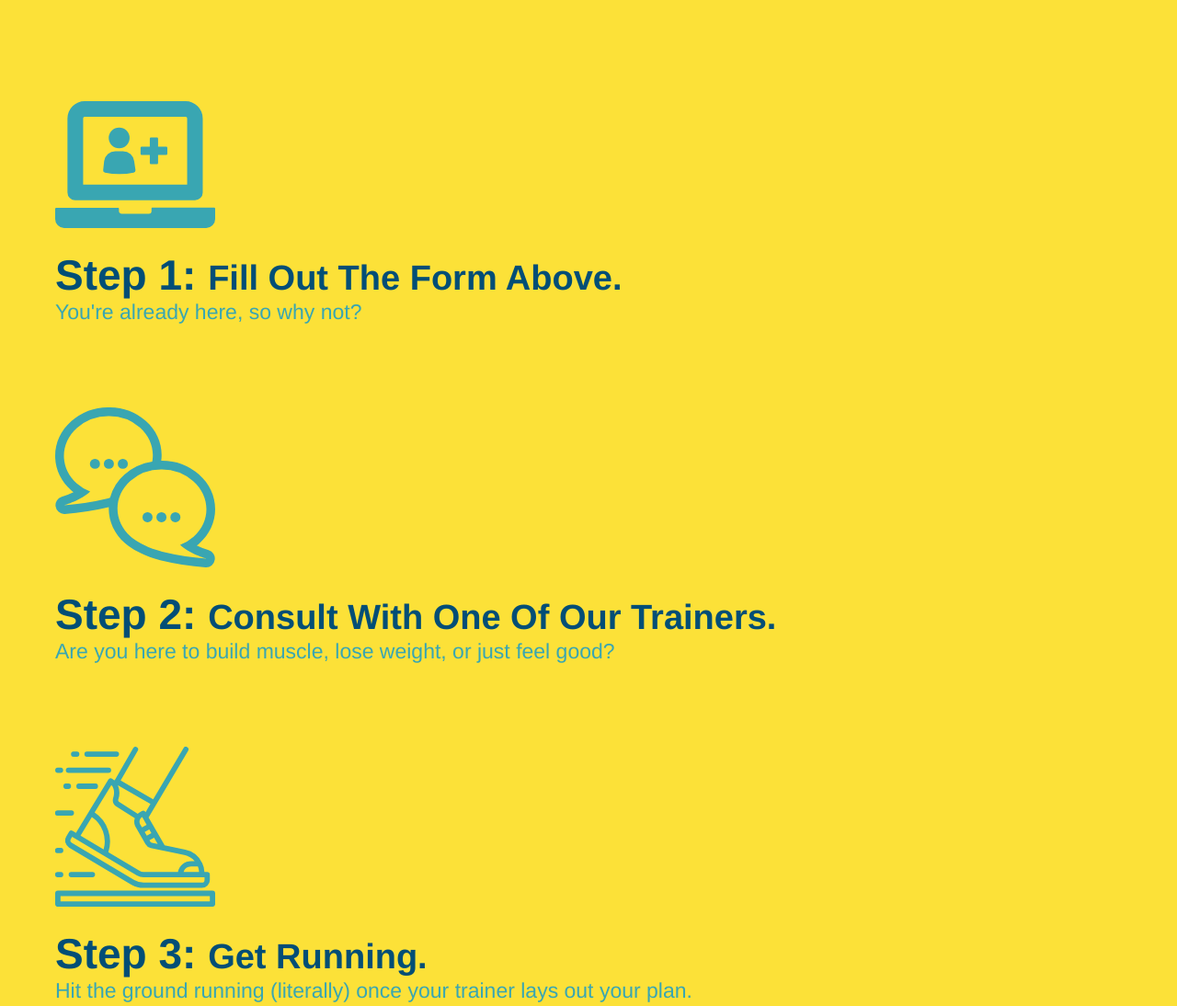
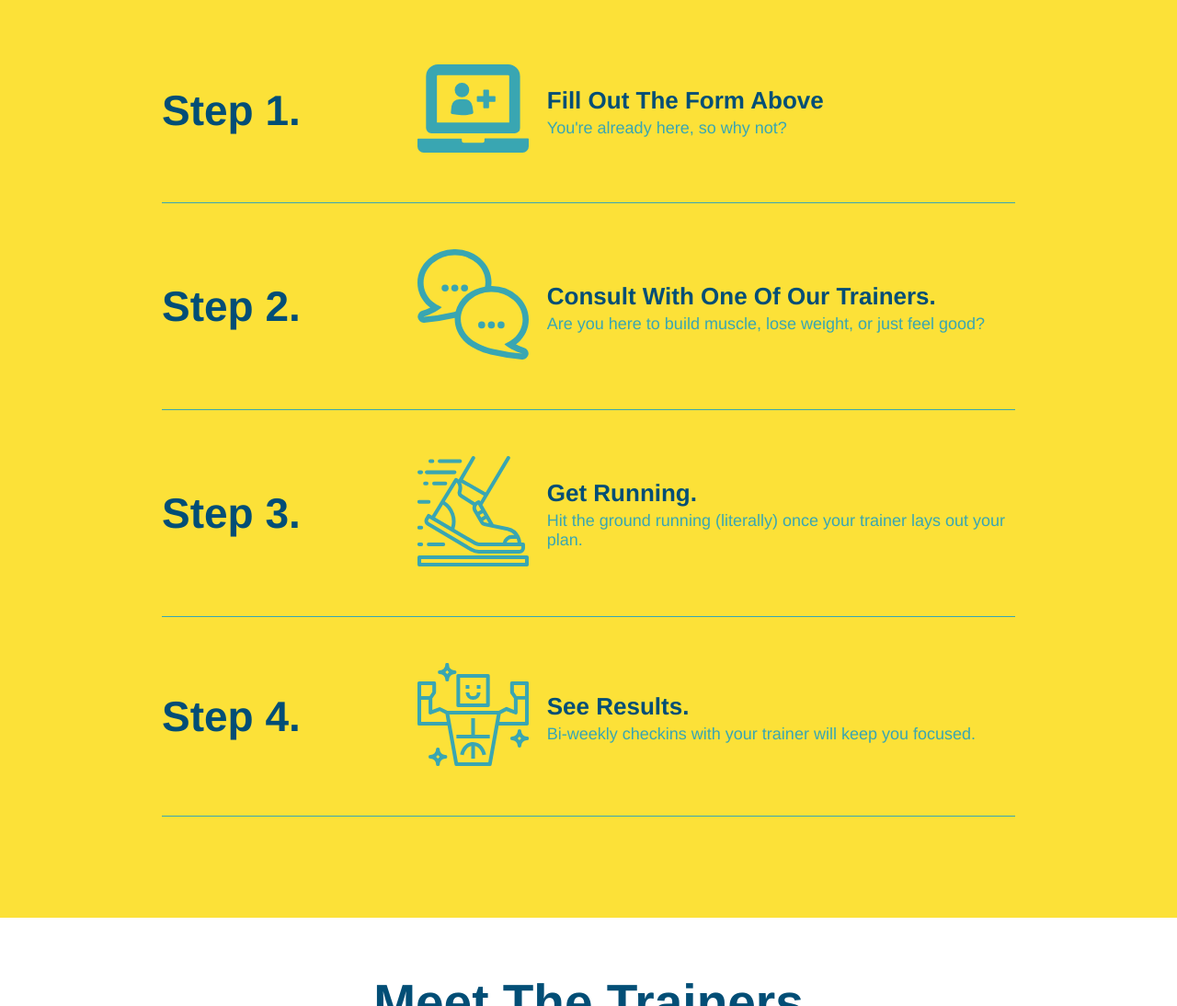
Before and after one commit to gthawkins24/run-buddy, a plain HTML site: page index.html in a window 1280 px wide. Shown: the part 1280-2374 px from the top of the page at 92% size. Drawn offline with Linux system fonts and the light colour scheme.

Commit message:
add flexbox to the steps

```diff
--- a/assets/css/style.css
+++ b/assets/css/style.css
@@ -188,29 +188,54 @@ section {
   background: #fce138;
 }
 
-.steps div {
-  margin-bottom: 80px;
+.step {
+    margin: 50px auto;
+    padding-bottom: 50px;
+    width: 80%;
+    border-bottom: 1px solid #39a6b2;
+    display: flex;
+    flex-wrap: wrap;
+    align-items: center;
+    justify-content: space-between;
 }
 
-.steps img {
-  width: 15%;
-  margin: 10px 0;
+ .step h3 {
+  color: #024e76;
+  font-size: 46px;
+  flex: 1 30%;
 }
 
-.steps h3 {
-  color: #024e76;
-  font-size: 46px;
-  margin-top: 10px;
+.step-text p {
+  color: #39a6b2;
+  font-size: 18px;
 }
 
-.steps span {
-  font-size: 38px;
+.step-text h4 {
+    font-size: 26px;
+    line-height: 1.5;
+    color: #024e76;
 }
 
-.steps p {
-  color: #39a6b2;
-  font-size: 23px;
+.step-info {
+    flex: 2 70%;
+    display: flex;
+    flex-wrap: wrap;
+    align-items: center;
 }
+
+.step-img {
+    flex: 1 12%;
+    margin-right: 20px;
+}
+
+.step-text {
+    flex: 12;
+}
+
+.step-img img {
+    width: 100%;
+}
+
 /* WHAT YOU DO STYLES END */
 
 /* MEET THE TRAINERS START */
--- a/index.html
+++ b/index.html
@@ -97,27 +97,59 @@
         What You Do
       </h2>
       </div>
-      <div>
+
+      <div class="step">
+        <h3>Step 1.</h3>
+        <div class="step-info">
+            <div class="step-img">
         <img src="./assets/images/step-1.svg" alt="" />
-        <h3>Step 1: <span>Fill Out The Form Above.</span></h3>
+        </div>
+        <div class="step-text">
+            <h4>Fill Out The Form Above</h4>
         <p>You're already here, so why not?</p>
+         </div>
+       </div>
       </div>
-      <div>
+
+      <div class="step">
+          <h3>Step 2.</h3>
+          <div class="step-info">
+        <div class="step-img">
         <img src="./assets/images/step-2.svg" alt="" />
-        <h3>Step 2: <span>Consult With One Of Our Trainers.</span></h3>
+        </div>
+        <div class="step-text">
+            <h4>Consult With One Of Our Trainers.</h4>
         <p>Are you here to build muscle, lose weight, or just feel good?</p>
+          </div>
+        </div>
       </div>
-      <div>
+
+      <div class="step">
+        <h3>Step 3.</h3>
+        <div class="step-info">
+            <div class="step-img">
         <img src="./assets/images/step-3.svg" alt="" />
-        <h3>Step 3: <span>Get Running.</span></h3>
+            </div>
+        <div class="step-text">
+            <h4>Get Running.</h4>
         <p>Hit the ground running (literally) once your trainer lays out your plan.</p>
+        </div>
       </div>
-      <div>
+    </div>
+
+      <div class="step">
+        <h3>Step 4.</h3>
+        <div class="step-info">
+            <div class="step-img">
         <img src="./assets/images/step-4.svg" alt="" />
-        <h3>Step 4: <span>See Results.</span></h3>
-        <p>Bi-weekly checkins with your trainer will keep you focused</p>
+            </div>
+            <div class="step-text">
+                <h4>See Results.</h4>
+                <p>Bi-weekly checkins with your trainer will keep you focused.</p>
+            </div>
+         </div>
       </div>
-    </section>
+ </section>
     <!-- "what you do" end -->
 
     <!-- "meet the trainers" start -->
```
